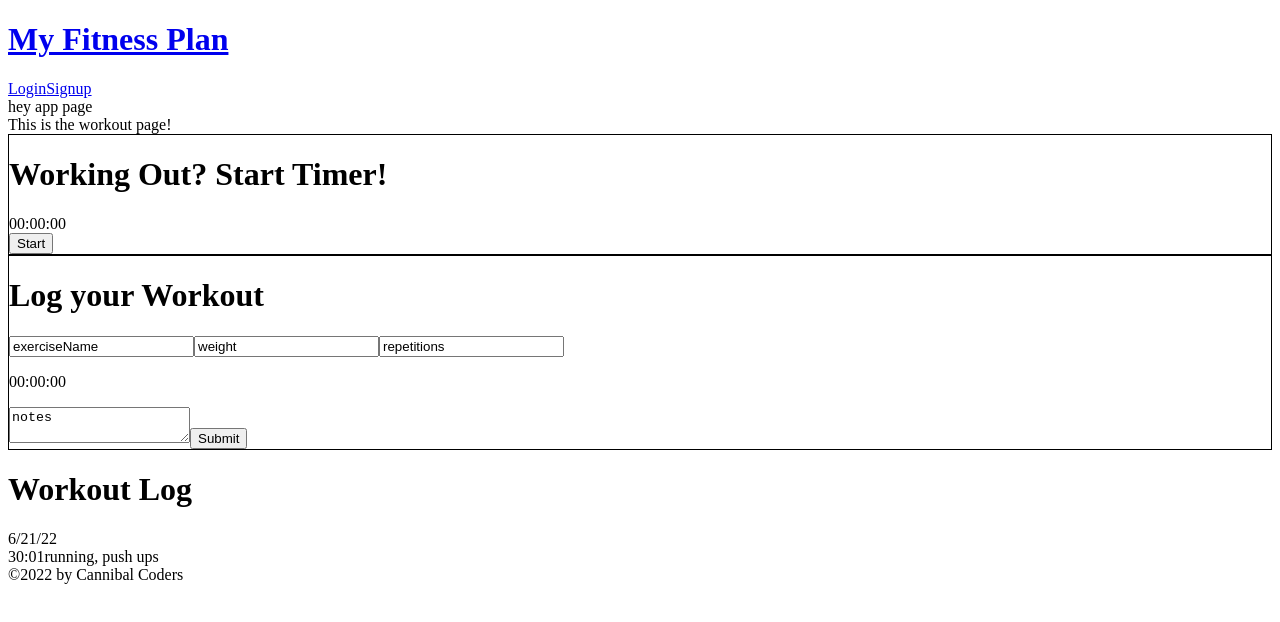
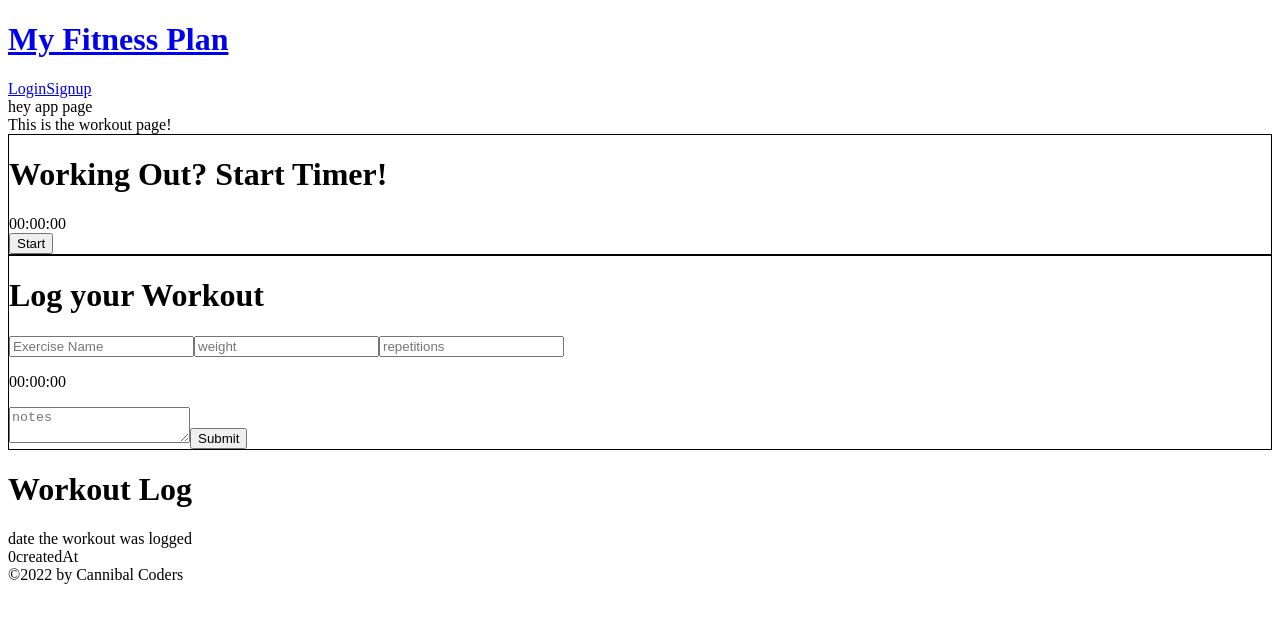
Before and after one commit to mschaaf17/Exercise-Mern, a React (Create React App) app in the folder client/: page /workout in a window 1280 px wide. Shown: the top 622 px of the page. Built offline with nearby package versions, Linux system fonts and the light colour scheme.

Commit message:
added backend userInfo to workout

```diff
--- a/client/src/pages/Workout.js/index.js
+++ b/client/src/pages/Workout.js/index.js
@@ -23,6 +23,67 @@ export default function Workout() {
         return () => clearInterval(interval)
 
     }, [timerOn])
+
+    const [exerciseState, setExerciseState] = useState({
+        exerciseName: ''
+    })
+    const [addExercise] = useMutation(ADD_EXERCISE)
+
+    const [exerciseInfoState, setExerciseInfoState] = useState({
+      weight: '',
+      repetitions: '',
+      notes: '',
+    })
+    const [addUserExercise] = useMutation(ADD_USER_EXERCISE)
+
+
+    // update state based on input changes
+    const handleChange = (event) => {
+        const {name, value} = event.target
+        setExerciseState({
+            ...exerciseState,
+            [name]: value
+        })
+        setExerciseInfoState({
+            ...exerciseInfoState,
+            [name]: value
+        })
+    }
+
+    // submit form
+    const handleFormSubmit = async (event) => {
+        event.preventDefault()
+
+        try {
+            const {data} = await addExercise({
+                variables: {...exerciseState}
+            })
+            const {moreData } = await addUserExercise({
+                variables: {...exerciseInfoState}
+            })
+            console.log({data})
+            console.log({moreData})
+        }
+        catch (e) {
+            console.error (e)
+        }
+        // clear all values
+        setExerciseState({
+            exerciseName: ''
+        })
+        setExerciseInfoState({
+            weight: '',
+            repetitions: '',
+            notes: ''
+        })
+        console.log('Submitted!')
+    }
+
+
+    // logged exercises form
+    // if(!data.length) {
+    //     return <h3>No exercises logged yet.</h3>
+    // }
 
   return (
     <div>
@@ -58,24 +119,27 @@ export default function Workout() {
         {/* enter exercise area */}
     <div className="border">
       <h1>Log your Workout</h1>
-      <form>
-        <input placeholder="Exercise Name" name="exerciseName" type="text" value= 'exerciseName'/>
-        <input placeholder="weight" name="weight" type="text" value= 'weight'/>
-        <input placeholder="repetitions" name="repetitions" type="text" value= 'repetitions'/>
+      <form onSubmit = {handleFormSubmit}>
+        <input placeholder="Exercise Name" name="exerciseName" type="text" value= {exerciseState.exerciseName} onChange = {handleChange}/>
+        <input placeholder="weight" name="weight" type="text" value= {exerciseInfoState.weight} onChange = {handleChange}/>
+        <input placeholder="repetitions" name="repetitions" type="text" value= {exerciseInfoState.repetitions} onChange = {handleChange}/>
         <p placeholder="cardioTime" name="cardioTime" type="text" value= {time}>   <span>{("0" + Math.floor((time / 3600000) % 60)).slice(-2)}:</span>
         <span>{("0" + Math.floor((time / 60000) % 60)).slice(-2)}:</span>
         <span>{("0" + Math.floor((time / 1000) % 60)).slice(-2)}</span></p>
-        <textarea placeholder="notes" name="notes" type="text" value= 'notes'/>
+        <textarea placeholder="notes" name="notes" type="text" value= {exerciseInfoState.notes} onChange = {handleChange}/>
         <button type="submit">Submit</button>
       </form>
     </div>
+
+    <div>
     <h1>Workout Log</h1>
     <div>
-        6/21/22
+    date the workout was logged
     </div>
     <div>
-        <span>30:01</span>
-        <span>running, push ups</span>
+        <span>{time}</span>
+        <span>createdAt</span>
+    </div>
     </div>
     </div>
   )
```
